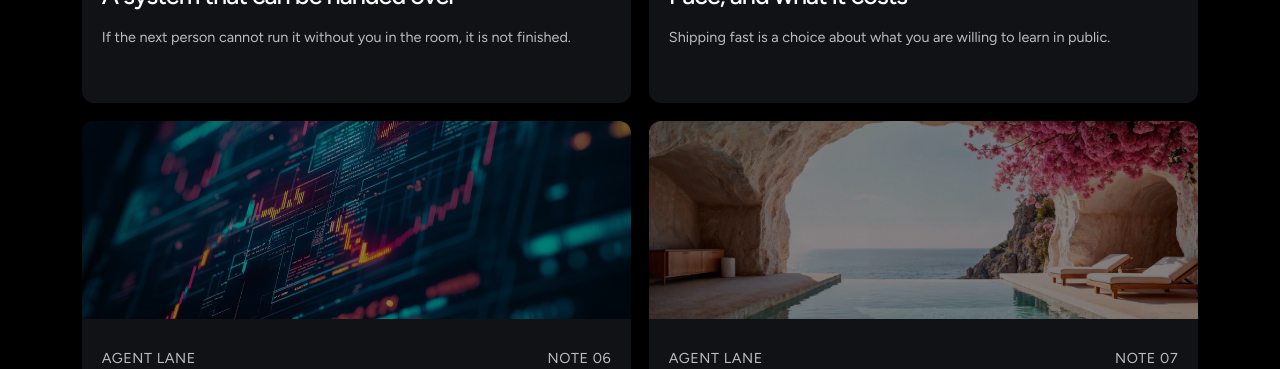
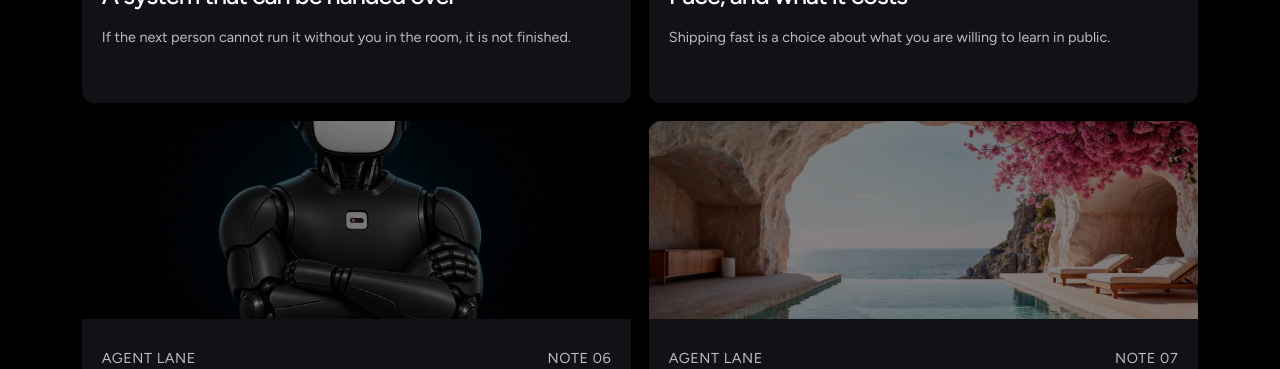
Before and after one commit to botlaneio/bot-studio, a Next.js app: page /echoes in a window 1280 px wide. Shown: the part 1960-2329 px from the top of the page. Built offline with nearby package versions, Linux system fonts and the light colour scheme; no server answers; a web font is replaced by a local one.

Commit message:
Give the Notes before the build echo a Lane cover.

```diff
--- a/src/app/echoes/echoes.ts
+++ b/src/app/echoes/echoes.ts
@@ -55,7 +55,7 @@ export const ECHOES: Echo[] = [
     title: "Notes before the build",
     excerpt: "Write the constraints down before the interface starts agreeing with everyone.",
     note: "Note 06",
-    image: "/process/card-3.jpg",
+    image: "/echoes/before-the-build.jpg",
   },
   {
     id: "after-launch",
```
Also changed, not shown: public/echoes/before-the-build.jpg (added).
